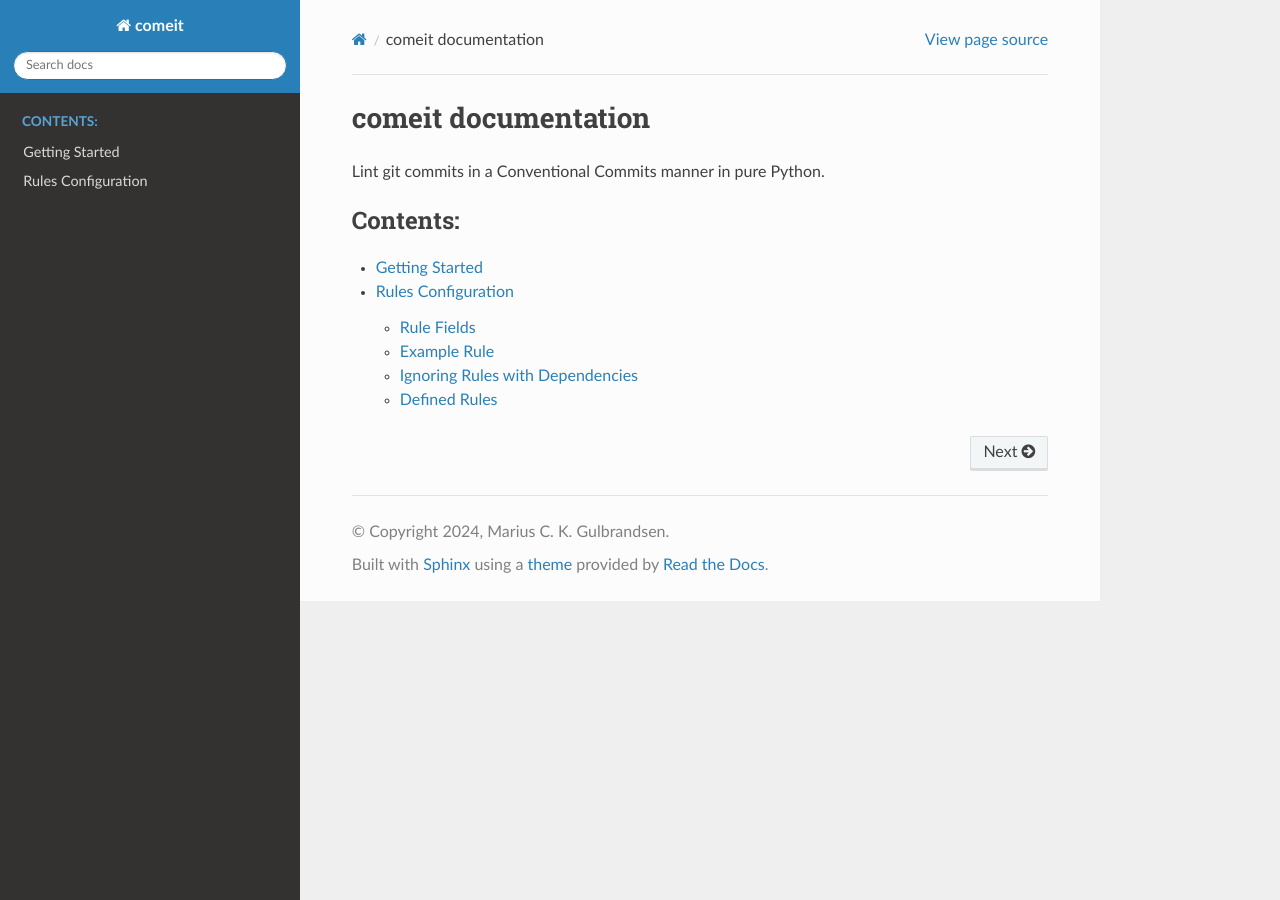
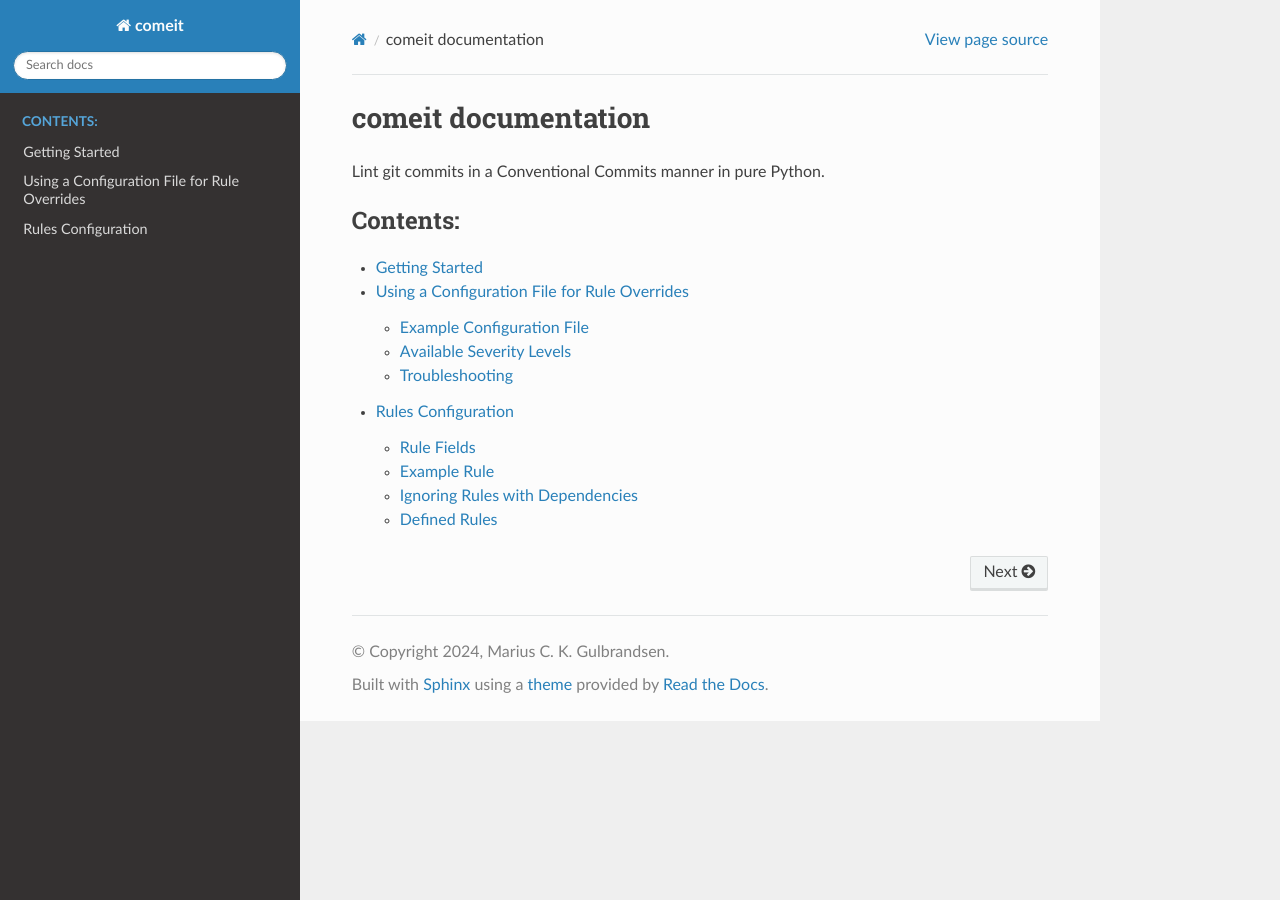
Before and after one commit to mariugul/comeit, a Sphinx documentation site: the page built from docs/source/index.rst, in a window 1280 px wide. Built offline with Sphinx 7.4.7 and the Read the Docs theme 2.0.0, drawn with Linux system fonts in a browser that asks for light colours; some of the changed lines change nothing that is shown.

Commit message:
docs: add doc on user configuration file

```diff
--- a/docs/source/index.rst
+++ b/docs/source/index.rst
@@ -14,4 +14,5 @@
    :caption: Contents:
 
    get_started
+   user_config
    rules_config
--- /dev/null
+++ b/docs/source/user_config.rst
@@ -0,0 +1,80 @@
+===================================================
+Using a Configuration File for Rule Overrides
+===================================================
+
+The `comeit` package allows users to customize the severity levels of specific commit rules by using
+a configuration file. This file overrides the default rules provided by the package, enabling you to
+enforce or relax certain rules according to your needs.
+
+By default, the package defines a set of commit rules, each with a specific severity level (e.g.,
+`ERROR`, `WARNING`, or `IGNORE`). The configuration file lets you change the severity level of these
+rules, while all other aspects of the rule (such as the rule description and function) remain the same.
+
+There are two ways to apply a custom configuration:
+
+1. **Create a Configuration File with Any Name and Location**
+   ---------------------------------------------------------
+   You can create a configuration file with any name and place it anywhere in your project directory.
+   To use this file, specify the path to it using the `--config-file` parameter when running the package.
+
+   **How to Apply:**
+
+   Specify the path to your configuration file using the `--config-file` parameter:
+
+   .. code-block::
+
+       comeit --config-file /path/to/your_config.yml
+
+2. **Create `comeit_config.yml` in the Repository Root**
+   ------------------------------------------------------
+   Alternatively, place a file named `comeit_config.yml` in the root of your project directory. The package
+   will automatically detect this file and apply the overrides.
+
+   **How to Apply:**
+
+   The package will load the `comeit_config.yml` file automatically if it exists in the project root.
+
+Example Configuration File
+--------------------------
+
+Here's an example configuration file:
+
+.. code-block:: yaml
+
+    # This file overrides the severity levels for the commit rules.
+    # All other fields are inherited from the default rules defined in the package.
+
+    # Available severity levels:
+    # - IGNORE: The rule is ignored and not enforced. Dependent rules are also ignored.
+    # - WARNING: The rule is applied, but violations will only report warnings.
+    # - ERROR: The rule is enforced, and violations must be fixed.
+
+    # Rule 01: Check header length
+    "01": IGNORE
+
+    # Rule 02: Tries to find a colon ':' in the header preceded by exactly one word
+    "02": ERROR
+
+    # Rule 03: Cannot have a ':' with no [a-z] char preceding it
+    "03": ERROR
+
+Available Severity Levels
+-------------------------
+
+The following severity levels can be specified for any rule:
+
+- **IGNORE**: The rule is ignored and not enforced. Dependent rules are also ignored if this rule is set to `IGNORE`.
+- **WARNING**: The rule is enforced, but violations will only result in warnings.
+- **ERROR**: The rule is enforced, and violations will result in errors that must be fixed.
+
+.. note::
+   Only the `severity` field can be overridden in the configuration file. All other fields,
+   such as `id`, `description`, and `check` function, will remain as defined in the default rules.
+
+Troubleshooting
+---------------
+
+- Ensure that the configuration file is properly formatted as YAML.
+- If a rule ID is not specified in the file, the package will use the default severity for that rule.
+- If the configuration file is malformed or missing, the package will log a warning and fall
+  back to using default rules.
```
